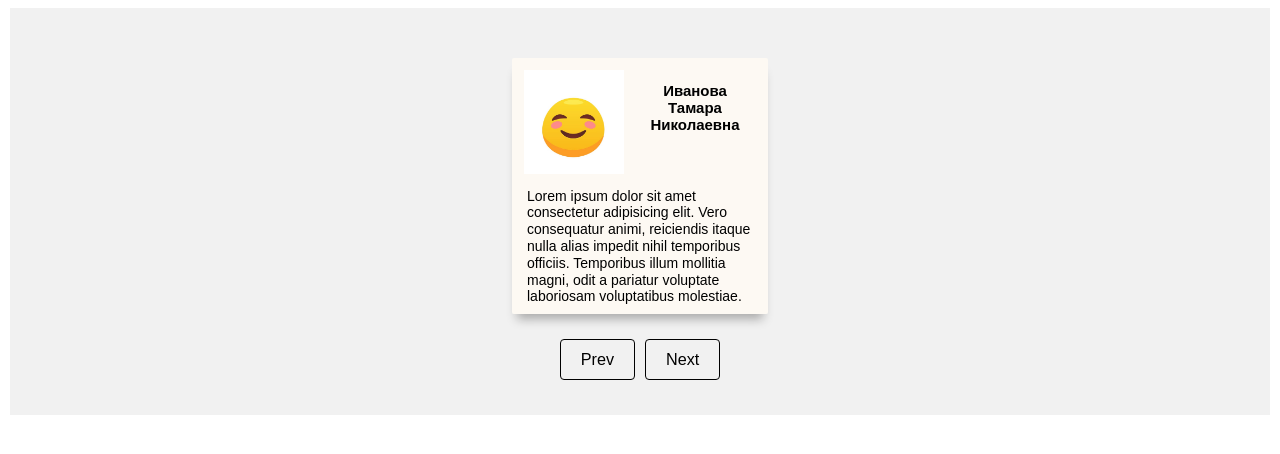
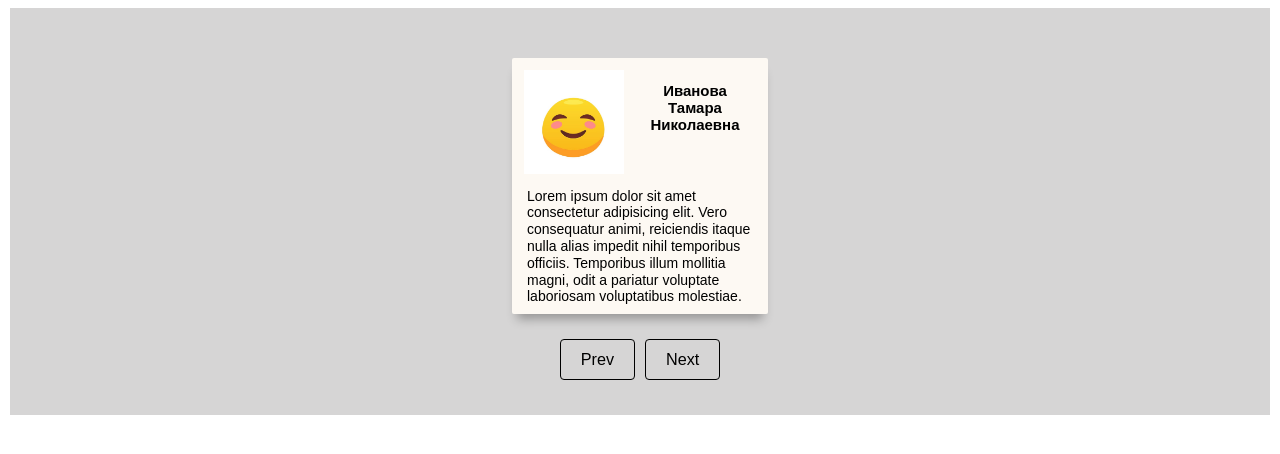
Before and after one commit to 3197344/sliderJS, a plain HTML site: page index.html in a window 1280 px wide. Drawn offline with Linux system fonts and the light colour scheme.

Commit message:
change color

```diff
--- a/main.css
+++ b/main.css
@@ -7,7 +7,7 @@
     .container {
     max-width: 1200px;
     margin: 0 auto;
-    background: #f1f1f1;
+    background: #d6d5d5;
     padding: 30px;
     }
 
```
